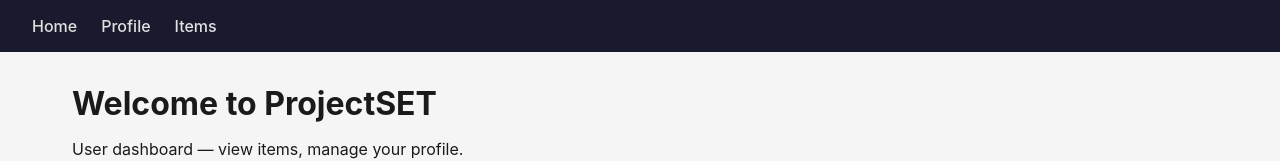
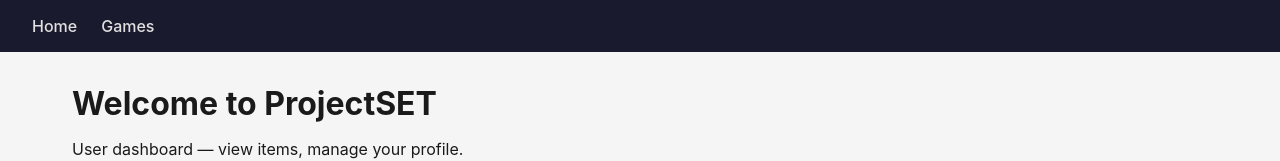
Before and after one commit to THEsTAS-cyber/SETproject, a Next.js app in the folder frontend-user/: page / in a window 1280 px wide. Shown: the top 161 px of the page. Built offline with nearby package versions, Linux system fonts and the light colour scheme.

Commit message:
fix next rotes

```diff
--- a/frontend-user/next.config.ts
+++ b/frontend-user/next.config.ts
@@ -8,6 +8,14 @@
         source: "/api/:path*",
         destination: `${process.env.BACKEND_URL || "http://backend:8000"}/:path*`,
       },
+      {
+        source: "/games/:path*",
+        destination: `${process.env.BACKEND_URL || "http://backend:8000"}/games/:path*`,
+      },
+      {
+        source: "/games",
+        destination: `${process.env.BACKEND_URL || "http://backend:8000"}/games`,
+      },
     ];
   },
 };
--- a/frontend-user/src/app/layout.tsx
+++ b/frontend-user/src/app/layout.tsx
@@ -18,8 +18,7 @@
         <header className="header">
           <nav>
             <a href="/">Home</a>
-            <a href="/profile">Profile</a>
-            <a href="/items">Items</a>
+            <a href="/games">Games</a>
           </nav>
         </header>
         <main>{children}</main>
```
